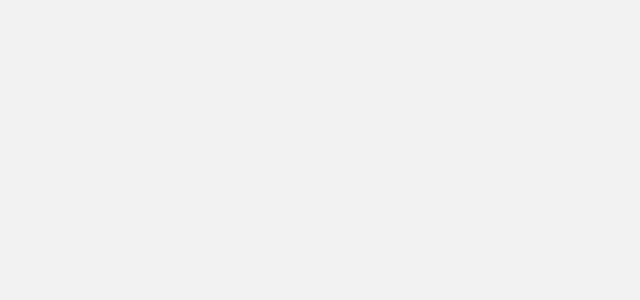
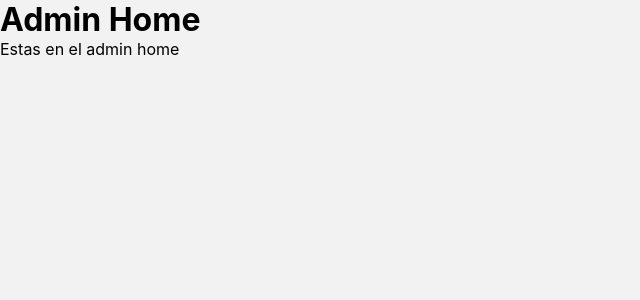
Before and after one commit to HugoDortoka/Brawlstats, a React (Create React App) app in the folder client/: page /adminHome in a window 1280 px wide. Before the commit this address had no page. Shown: the top 300 px of the page, without its empty margins (0-640 px from the left). Built offline with nearby package versions, Linux system fonts and the light colour scheme.

Commit message:
admin login

```diff
--- a/client/src/App.js
+++ b/client/src/App.js
@@ -9,6 +9,7 @@ import Search from './components/Search';
 import Wiki from './components/Wiki';
 import Top from './components/Top';
 import AdminLogin from './components/admin/AdminLogin';
+import AdminHome from './components/admin/AdminHome';
 import NotFound from './components/NotFound';
 
 function App() {
@@ -21,6 +22,7 @@ function App() {
             <Route path='top' element={<Top />} />
           </Route>
           <Route path='adminLogin' element={<AdminLogin />} />
+          <Route path='adminHome' element={<AdminHome />} />
        </Routes>
     </div>
   );
--- /dev/null
+++ b/client/src/components/admin/AdminHome.js
@@ -0,0 +1,12 @@
+import React, { useState } from 'react';
+
+function AdminHome() {
+  return (
+    <div>
+      <h1>Admin Home</h1>
+      <p>Estas en el admin home</p>
+    </div>
+  );
+}
+
+export default AdminHome;
--- a/client/src/components/admin/AdminLogin.js
+++ b/client/src/components/admin/AdminLogin.js
@@ -1,15 +1,17 @@
 import React, { useState } from 'react';
+import { useNavigate } from 'react-router-dom';
 
 function AdminLogin() {
   const [email, setEmail] = useState('');
   const [password, setPassword] = useState('');
   const [errorMessage, setErrorMessage] = useState('');
+  const navigate = useNavigate();
 
   const handleSubmit = async (e) => {
     e.preventDefault();
 
     try {
-      const response = await fetch('http://localhost:3000/login', {
+      const response = await fetch('http://localhost:3000/adminLogin', {
         method: 'POST',
         headers: {
           'Content-Type': 'application/json',
@@ -18,11 +20,9 @@ function AdminLogin() {
       });
 
       if (response.ok) {
-        // Si la respuesta es exitosa, redirige a otra página o realiza alguna otra acción
-        console.log('Inicio de sesión exitoso');
+        navigate('/adminHome');
       } else {
-        // Si hay un error en la respuesta, muestra un mensaje de error
-        console.log('Credenciales incorrectas');
+        window.alert('Credenciales incorrectas');
       }
     } catch (error) {
       console.error('Error al enviar la solicitud:', error);
```
Also changed, not shown: 1 other file (tests, documents, lock files or other folders).
